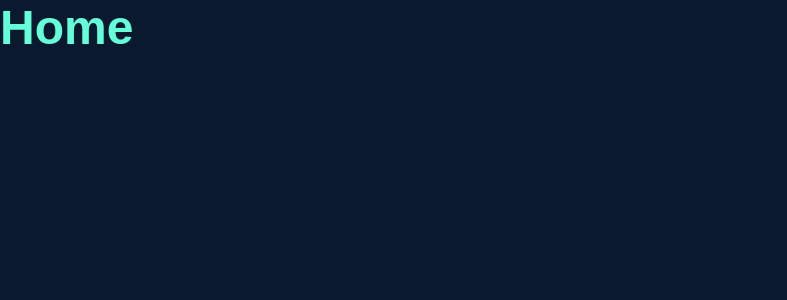
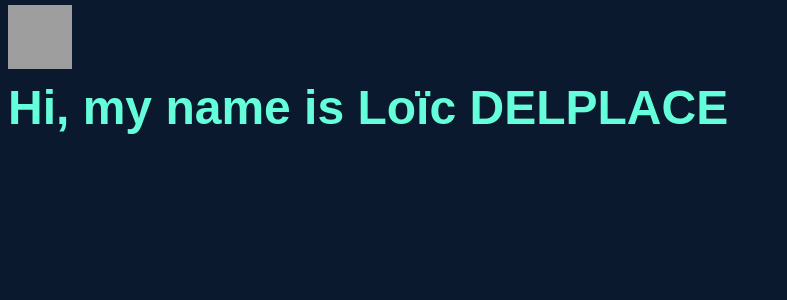
Before and after one commit to LoicDelplace/portfolio-vuejs, a Vue app: page / in a window 1280 px wide. Shown: the top 300 px of the page, without its empty margins (0-787 px from the left). Built offline with nearby package versions, Linux system fonts and the light colour scheme; grey boxes are pictures that could not be loaded; a web font is replaced by a local one.

Commit message:
🚀 Header beginning

```diff
--- a/src/App.vue
+++ b/src/App.vue
@@ -1,8 +1,10 @@
 <script setup>
 import { RouterView } from 'vue-router'
+import Header from '@/components/Header.vue';
 </script>
 
 <template>
+  <Header/>
   <RouterView />
 </template>
 
--- /dev/null
+++ b/src/components/Header.vue
@@ -0,0 +1,25 @@
+<script setup>
+import { ref } from 'vue'
+</script>
+
+<template>
+  <header>
+    <div class="wrapper">
+      <img src="../../Logo-LD.png" alt="logo" class="logo" />
+    </div>
+  </header>
+</template>
+
+<style lang="scss" scoped>
+.logo {
+  width: 64px;
+  height: 64px;
+}
+
+header {
+  display: flex;
+  height: 5rem;
+  width: 100%;
+  gap: 1rem;
+}
+</style>
--- /dev/null
+++ b/src/components/Welcome.vue
@@ -0,0 +1,3 @@
+<template>
+    <h1>Hi, my name is Loïc DELPLACE</h1>
+</template>
--- a/src/router/index.js
+++ b/src/router/index.js
@@ -7,7 +7,7 @@ const router = createRouter({
       path: '/',
       name: 'home',
       component: () => import('@/views/HomeView.vue')
-    },
+    }
   ]
 })
 
--- a/src/styles/sass/_variables.scss
+++ b/src/styles/sass/_variables.scss
@@ -3,16 +3,17 @@
 @import url(https://fonts.bunny.net/css?family=poppins:400,500,700);
 
 // Colors
-$primary-color: #64FFDA;
-$secondary-color: #0B192F;
-$tertiary-color: #CCD6F6;
+$primary-color: #64ffda;
+$secondary-color: #0b192f;
+$tertiary-color: #ccd6f6;
 
-$background-color: #0B192F;
+$background-color: #0b192f;
 
-$primary-font-color: #64FFDA;
-$secondary-font-color: #0B192F;
-$tertiary-font-color: #CCD6F6;
+$primary-font-color: #64ffda;
+$secondary-font-color: #0b192f;
+$tertiary-font-color: #ccd6f6;
 
+$nav-text-color: #7D7D7D;
 
 //Fonts
 $font-family: 'Fira Mono', sans-serif;
--- a/src/styles/sass/main.scss
+++ b/src/styles/sass/main.scss
@@ -1,4 +1,3 @@
-
 * {
   margin: 0;
   padding: 0;
@@ -11,7 +10,9 @@ body {
   font-size: $font-size-base;
   font-family: $font-family;
   color: $secondary-font-color;
-    background-color: $background-color
+  background-color: $background-color;
+  padding-left: 0.5rem;
+  padding-right: 0.5rem;
 }
 
 h1 {
--- a/src/views/HomeView.vue
+++ b/src/views/HomeView.vue
@@ -1,9 +1,9 @@
 <script setup>
-
+import Welcome from '@/components/Welcome.vue'
 </script>
 
 <template>
   <main>
-    <h1>Home</h1>
+    <Welcome />
   </main>
 </template>
```
Also changed, not shown: public/Logo-LD.png (added). Lines whose indentation alone changed are shown as unchanged.
